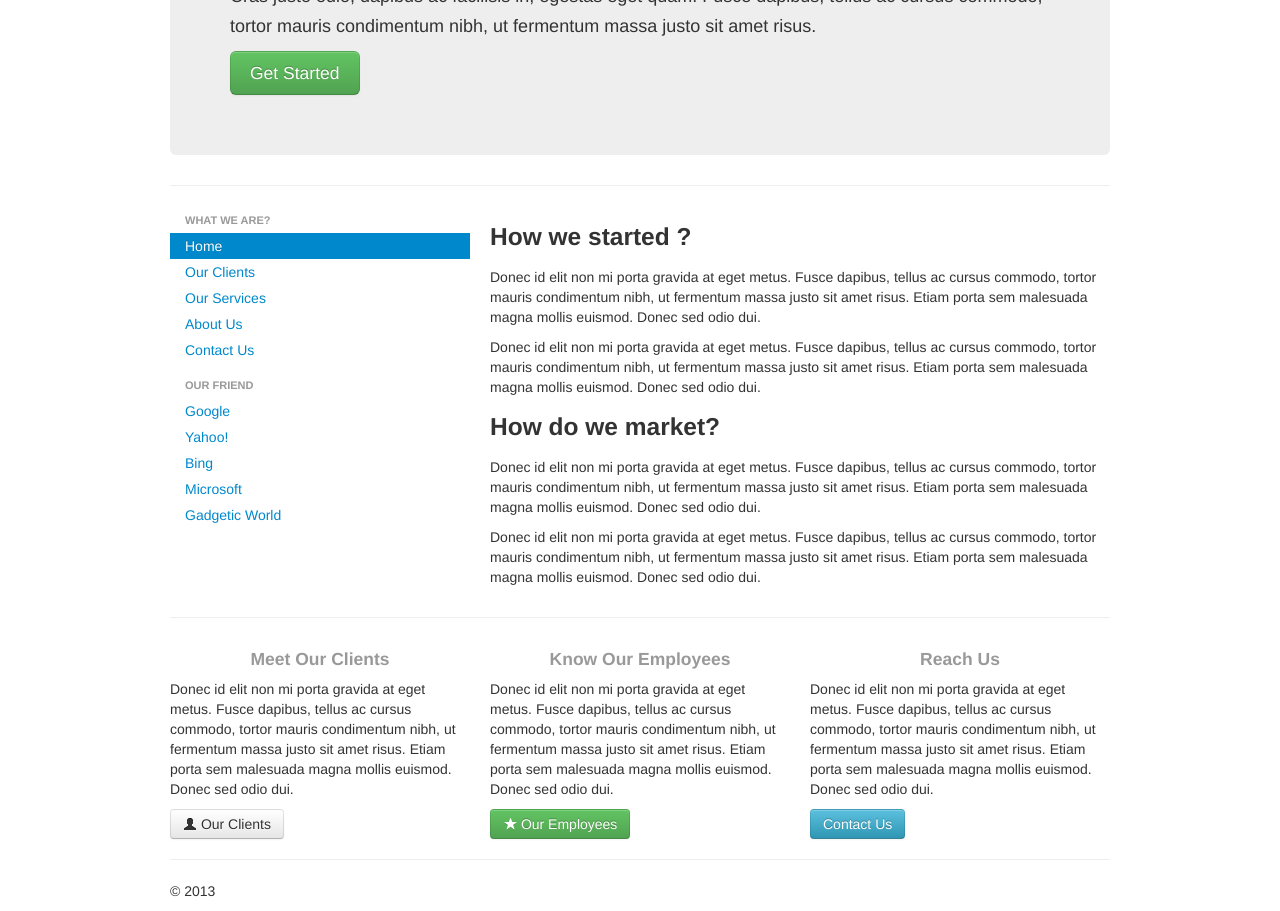
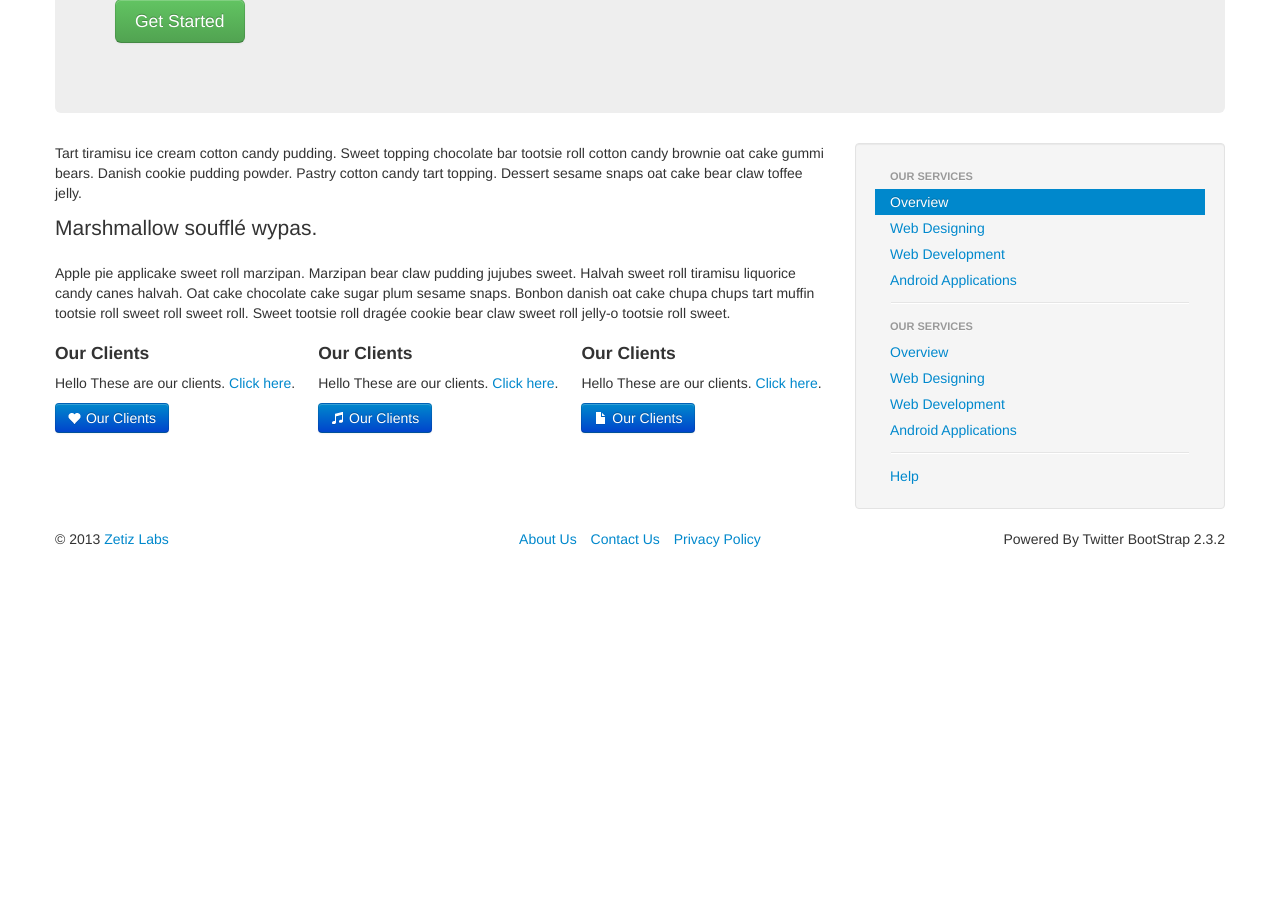
Before and after one commit to jtxx12/HungryAdi.github.io, a plain HTML site: page index.html in a window 1280 px wide. Shown: the part 271-1182 px from the top of the page. After the commit the page ends 840 px from the top, so only its background shows below. Drawn offline with nearby package versions, Linux system fonts and the light colour scheme.

Commit message:
Responsive test

```diff
--- a/index.html
+++ b/index.html
@@ -2,83 +2,109 @@
 <html>
   <head>
       <meta charset="utf-8">
+      <meta name="viewport" content="width=device-width, initial-scale=1.0">
       <title>Adi Iyer</title>
        <link href="css/bootstrap.min.css" rel="stylesheet">
+       <link rel="stylesheet" href="css/bootstrap-responsive.min.css">
   </head>
 
   <body>
     <div class="container">
       <h1><a href="#">Bootstrap Site</a></h1>
-      <div class="navbar">
+          <div class="navbar navbar-fixed-top">
     	<div class="navbar-inner">
     		<div class="container">
-	              <ul class="nav">
+    		<a class="btn btn-navbar" data-toggle="collapse" data-target=".nav-collapse">
+    		<span class="icon-th-list"></span></a>
+    		<a href="#" class="brand">responsiveSite</a>
+    		<div class="nav-collapse collapse">
+    			<ul class="nav pull-right">
     				<li class="active"><a href="#">Home</a></li>
-	                <li><a href="#">Projects</a></li>
-	                <li><a href="#">Services</a></li>
-	                <li><a href="#">Downloads</a></li>
-	                <li><a href="#">About</a></li>
-	                <li><a href="#">Contact</a></li>
+    				<li><a href="#">About Us</a></li>
+    				<li><a href="#">Contact Us</a></li>
     			</ul>
     			</div>
     		</div>
     	</div>
+    </div>
         <div class="hero-unit">
-        <h1>Marketing stuff!</h1>
+    <div class="container">
+      <h1>Learn Geometry</h1>
+      <p class="lead">Oat cake chocolate cake sugar plum sesame snaps. Bonbon danish oat cake chupa chups tart muffin tootsie roll sweet roll sweet roll.</p>
+      <p><a href="#" class="btn btn-success btn-large">Get Started</a></p>
+    </div>
+    </div>
+     <div class="container">
+	<div class="row-fluid">
+		<div class="span8">
+      <p>Tart tiramisu ice cream cotton candy pudding. Sweet
+topping chocolate bar tootsie roll cotton candy brownie oat
+cake gummi bears. Danish cookie pudding powder. Pastry cotton
+candy tart topping. Dessert sesame snaps oat cake bear claw
+toffee jelly.</p>
 
-        <p>Cras justo odio, dapibus ac facilisis in, egestas eget quam. Fusce dapibus, tellus ac cursus commodo, tortor mauris condimentum nibh, ut fermentum massa justo sit amet risus.</p>
+<p class="lead">Marshmallow soufflé wypas.</p>
 
-        <a href="#" class="btn btn-large btn-success">Get Started</a>
+<p>Apple pie applicake sweet roll marzipan. Marzipan bear claw
+pudding jujubes sweet. Halvah sweet roll tiramisu liquorice
+candy canes halvah. Oat cake chocolate cake sugar plum sesame
+snaps. Bonbon danish oat cake chupa chups tart muffin tootsie
+roll sweet roll sweet roll. Sweet tootsie roll dragée cookie
+bear claw sweet roll jelly-o tootsie roll sweet.</p>
+
+<div class="row-fluid">
+	<div class="span4">
+		<h4>Our Clients</h4>
+		<p>Hello These are our clients. <a href="#">Click here</a>.</p>
+		<a href="#" class="btn btn-primary"><i class="icon-heart icon-white"></i> Our Clients</a>
 	</div>
-     <hr>
-     <div class="row">
 	<div class="span4">
+		<h4>Our Clients</h4>
+		<p>Hello These are our clients. <a href="#">Click here</a>.</p>
+		<a href="#" class="btn btn-primary"><i class="icon-music icon-white"></i> Our Clients</a>
+	</div>
+	<div class="span4">
+		<h4>Our Clients</h4>
+		<p>Hello These are our clients. <a href="#">Click here</a>.</p>
+		<a href="#" class="btn btn-primary"><i class="icon-file icon-white"></i> Our Clients</a>
+	</div>
+</div>
+		</div>
+    <div class="span4 well">
 	<ul class="nav nav-list">
-                <li class="nav-header">What we are?</li>
-                <li class="active"><a href="#">Home</a></li>
-                <li><a href="#">Our Clients</a></li>
-                <li><a href="#">Our Services</a></li>
+		<li class="nav-header">Our Services</li>
+		<li class="active"><a href="#">Overview</a></li>
+		<li><a href="#">Web Designing</a></li>
+		<li><a href="#">Web Development</a></li>
+		<li><a href="#">Android Applications</a></li>
+		<li class="divider"></li>
+		<li class="nav-header">Our Services</li>
+		<li><a href="#">Overview</a></li>
+		<li><a href="#">Web Designing</a></li>
+		<li><a href="#">Web Development</a></li>
+		<li><a href="#">Android Applications</a></li>
+		<li class="divider"></li>
+		<li><a href="#">Help</a></li>
+	</ul>
+</div>
+	</div>
+</div>
+     <div class="container">
+	<div class="row-fluid">
+		<div class="span4">
+			<p>&copy; 2013 <a href="#">Zetiz Labs</a></p>
+		</div>
+		<div class="span4 text-center">
+			<ul class="nav inline">
 				<li><a href="#">About Us</a></li>
 				<li><a href="#">Contact Us</a></li>
-                <li class="nav-header">Our Friend</li>
-                <li><a href="#">Google</a></li>
-                <li><a href="#">Yahoo!</a></li>
-                <li><a href="#">Bing</a></li>
-                <li><a href="#">Microsoft</a></li>
-                <li><a href="#">Gadgetic World</a></li>
+				<li><a href="#">Privacy Policy</a></li>
 			</ul>
 		</div>
-	        	<div class="span8">
-              <h3>How we started ?</h3>
-                <p>Donec id elit non mi porta gravida at eget metus. Fusce dapibus, tellus ac cursus commodo, tortor mauris condimentum nibh, ut fermentum massa justo sit amet risus. Etiam porta sem malesuada magna mollis euismod. Donec sed odio dui.</p>
-                <p>Donec id elit non mi porta gravida at eget metus. Fusce dapibus, tellus ac cursus commodo, tortor mauris condimentum nibh, ut fermentum massa justo sit amet risus. Etiam porta sem malesuada magna mollis euismod. Donec sed odio dui.</p>
-              <h3>How do we market?</h3>
-                <p>Donec id elit non mi porta gravida at eget metus. Fusce dapibus, tellus ac cursus commodo, tortor mauris condimentum nibh, ut fermentum massa justo sit amet risus. Etiam porta sem malesuada magna mollis euismod. Donec sed odio dui.</p>
-                <p>Donec id elit non mi porta gravida at eget metus. Fusce dapibus, tellus ac cursus commodo, tortor mauris condimentum nibh, ut fermentum massa justo sit amet risus. Etiam porta sem malesuada magna mollis euismod. Donec sed odio dui.</p>
+		<div class="span4 text-right">
+			<p>Powered By Twitter BootStrap 2.3.2</p>
 		</div>
 	</div>
-     <hr>
-     <div class="row">
-       <div class="span4">
-           <h4 class="muted text-center">Meet Our Clients</h4>
-             <p>Donec id elit non mi porta gravida at eget metus. Fusce dapibus, tellus ac cursus commodo, tortor mauris condimentum nibh, ut fermentum massa justo sit amet risus. Etiam porta sem malesuada magna mollis euismod. Donec sed odio dui.</p>
-             <a href="#" class="btn"><i class="icon-user"></i> Our Clients</a>
-       </div>
-       <div class="span4">
-           <h4 class="muted text-center">Know Our Employees</h4>
-             <p>Donec id elit non mi porta gravida at eget metus. Fusce dapibus, tellus ac cursus commodo, tortor mauris condimentum nibh, ut fermentum massa justo sit amet risus. Etiam porta sem malesuada magna mollis euismod. Donec sed odio dui.</p>
-             <a href="#" class="btn btn-success"><i class="icon-star icon-white"></i> Our Employees</a>
-       </div>
-       <div class="span4">
-           <h4 class="muted text-center">Reach Us</h4>
-             <p>Donec id elit non mi porta gravida at eget metus. Fusce dapibus, tellus ac cursus commodo, tortor mauris condimentum nibh, ut fermentum massa justo sit amet risus. Etiam porta sem malesuada magna mollis euismod. Donec sed odio dui.</p>
-             <a href="#" class="btn btn-info">Contact Us</a>
-       </div>
-     </div>
-
-     <hr>
-     <div class="footer">
-       <p>&copy; 2013</p>
 </div>
 </div>
 
```
Lines whose indentation alone changed are shown as unchanged.
